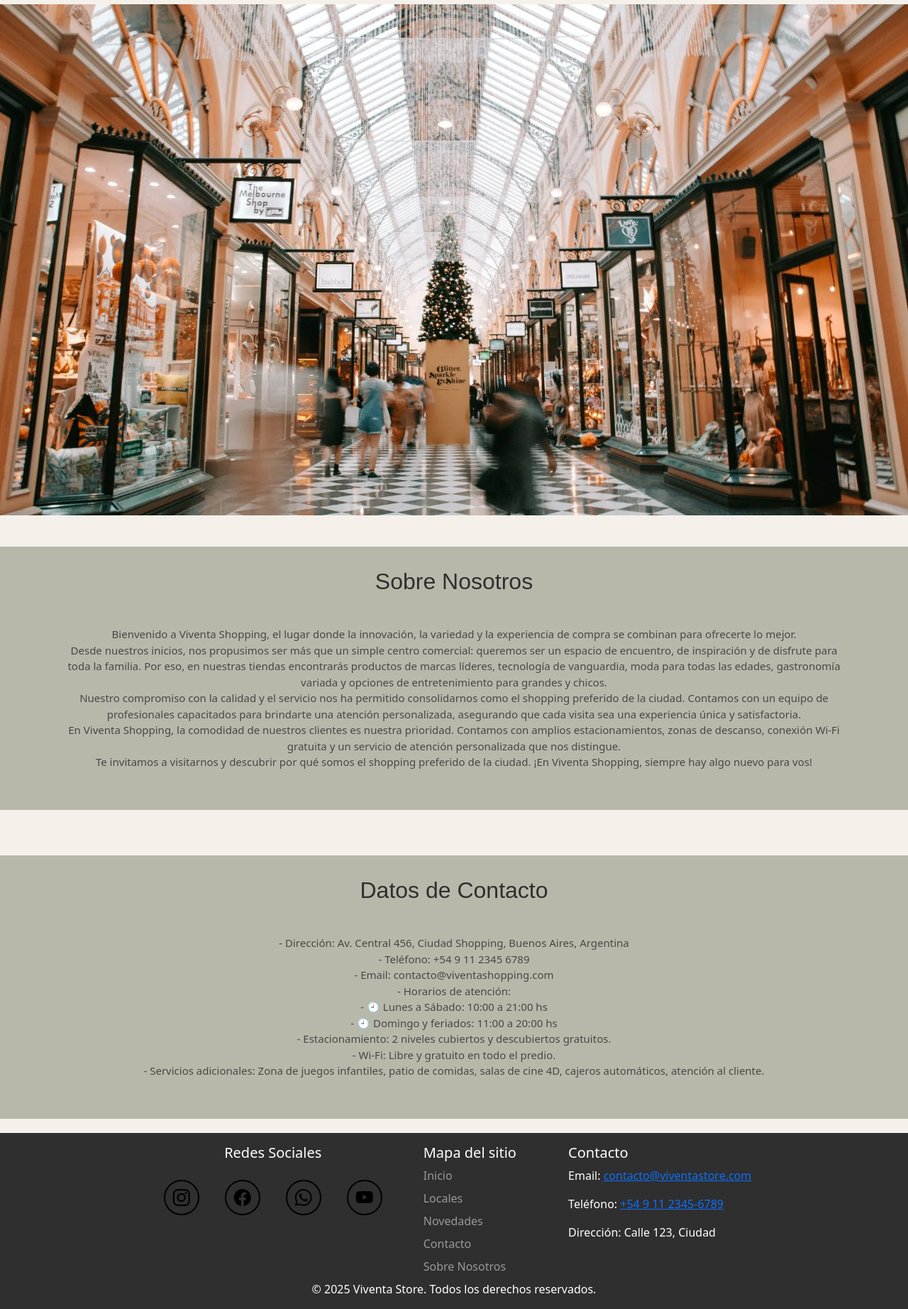
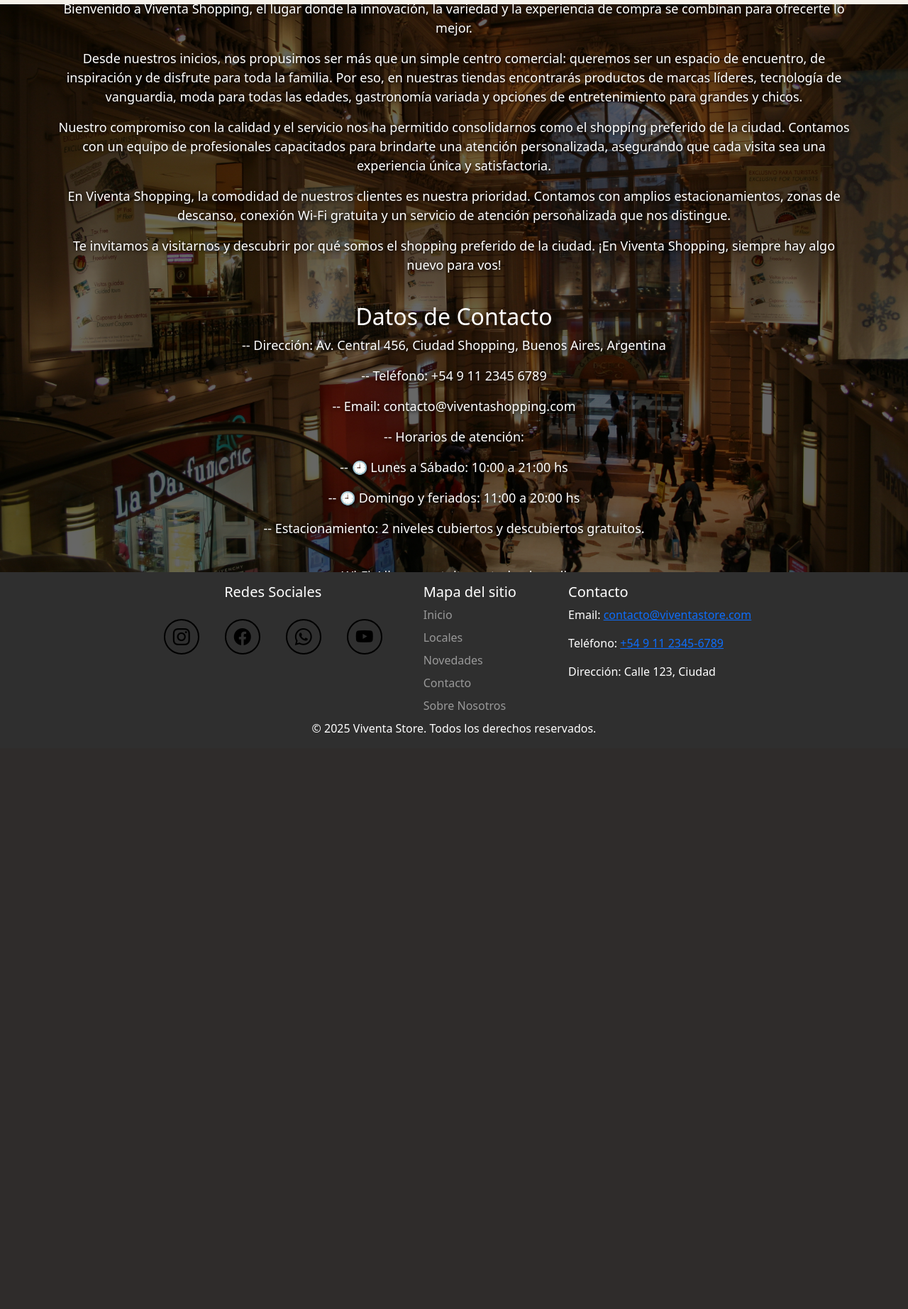
Before and after one commit to Ramiro-Mc/tp-entornos-graficos, a PHP site: page /SobreNosotros.html in a window 1280 px wide. Shown: the part 114-1958 px from the top of the page at 71% size. After the commit the page ends 1146 px from the top, so only its background shows below. Run offline with PHP 8.4, Linux system fonts and the light colour scheme.

Commit message:
proyecto

```diff
--- a/Frontend/Login.html
+++ b/Frontend/Login.html
@@ -38,7 +38,7 @@
 
     <main
       style="background-image: url('Image/Login-Register.jpg')"
-      class="fondo-login"
+      class="fondo-loginRegister"
     >
       <section class="loginRegister-box">
         <h1>Inicio Sesión</h1>
--- a/Frontend/Register.html
+++ b/Frontend/Register.html
@@ -38,7 +38,7 @@
 
     <main
       style="background-image: url('Image/Login-Register.jpg')"
-      class="fondo-login"
+      class="fondo-loginRegister"
     >
       <section class="loginRegister-box">
         <h1>Crear una nueva cuenta</h1>
--- a/Frontend/SobreNosotros.html
+++ b/Frontend/SobreNosotros.html
@@ -27,6 +27,7 @@
     <link rel="icon" type="image/x-icon" href="Image/logo.png" />
   </head>
 
+  <body>
     <header>
       <div class="top-bar">
         <a href="index.html">
@@ -40,59 +41,72 @@
       </div>
     </header>
 
-  <body>
-    <img src="Image/Carrusel1.png" class="d-block w-100" alt="..." /> <br />
-
-    <section class="locales seccion-oscura">
+    <main>
+      <div class="contenedor">
+        <div class="fondoSobreNosotros">
+          <img src="Image/sobreNosotros.jpg" alt="Fondo" />
+        </div>
+        <div class="contenido">
+          <br />
+          <div class="sobreNosotros container mt-5">
             <h2>Sobre Nosotros</h2>
-      <br />
-      <div class="nosotros container">
             <p>
               Bienvenido a Viventa Shopping, el lugar donde la innovación, la
               variedad y la experiencia de compra se combinan para ofrecerte lo
-          mejor. <br />
-          Desde nuestros inicios, nos propusimos ser más que un simple centro
-          comercial: queremos ser un espacio de encuentro, de inspiración y de
-          disfrute para toda la familia. Por eso, en nuestras tiendas
-          encontrarás productos de marcas líderes, tecnología de vanguardia,
-          moda para todas las edades, gastronomía variada y opciones de
-          entretenimiento para grandes y chicos. <br />
+              mejor.
+            </p>
+            <p>
+              Desde nuestros inicios, nos propusimos ser más que un simple
+              centro comercial: queremos ser un espacio de encuentro, de
+              inspiración y de disfrute para toda la familia. Por eso, en
+              nuestras tiendas encontrarás productos de marcas líderes,
+              tecnología de vanguardia, moda para todas las edades, gastronomía
+              variada y opciones de entretenimiento para grandes y chicos.
+            </p>
+            <p>
               Nuestro compromiso con la calidad y el servicio nos ha permitido
-          consolidarnos como el shopping preferido de la ciudad. Contamos con un
-          equipo de profesionales capacitados para brindarte una atención
-          personalizada, asegurando que cada visita sea una experiencia única y
-          satisfactoria. <br />
+              consolidarnos como el shopping preferido de la ciudad. Contamos
+              con un equipo de profesionales capacitados para brindarte una
+              atención personalizada, asegurando que cada visita sea una
+              experiencia única y satisfactoria.
+            </p>
+            <p>
               En Viventa Shopping, la comodidad de nuestros clientes es nuestra
-          prioridad. Contamos con amplios estacionamientos, zonas de descanso,
-          conexión Wi-Fi gratuita y un servicio de atención personalizada que
-          nos distingue. <br />
+              prioridad. Contamos con amplios estacionamientos, zonas de
+              descanso, conexión Wi-Fi gratuita y un servicio de atención
+              personalizada que nos distingue.
+            </p>
+            <p>
               Te invitamos a visitarnos y descubrir por qué somos el shopping
-          preferido de la ciudad. ¡En Viventa Shopping, siempre hay algo nuevo
-          para vos!
+              preferido de la ciudad. ¡En Viventa Shopping, siempre hay algo
+              nuevo para vos!
             </p>
+            <br />
+            <h2>Datos de Contacto</h2>
+            <p>
+              -- Dirección: Av. Central 456, Ciudad Shopping, Buenos Aires,
+              Argentina
+            </p>
+            <p>-- Teléfono: +54 9 11 2345 6789</p>
+            <p>-- Email: contacto@viventashopping.com</p>
+            <p>-- Horarios de atención:</p>
+            <p>-- 🕘 Lunes a Sábado: 10:00 a 21:00 hs</p>
+            <p>-- 🕘 Domingo y feriados: 11:00 a 20:00 hs</p>
+            <p>
+              -- Estacionamiento: 2 niveles cubiertos y descubiertos gratuitos.
+            </p>
+            <br />
+            <p>-- Wi-Fi: Libre y gratuito en todo el predio.</p>
+            <p>
+              -- Servicios adicionales: Zona de juegos infantiles, patio de
+              comidas, salas de cine 4D, cajeros automáticos, atención al
+              cliente.
+            </p>
+            <br />
           </div>
-    </section>
-    <br />
-    <section class="locales seccion-oscura">
-      <h2>Datos de Contacto</h2>
-      <br />
-      <div class="nosotros">
-        <p>
-          - Dirección: Av. Central 456, Ciudad Shopping, Buenos Aires, Argentina
-          <br />
-          - Teléfono: +54 9 11 2345 6789 <br />
-          - Email: contacto@viventashopping.com <br />
-          - Horarios de atención: <br />
-          - 🕘 Lunes a Sábado: 10:00 a 21:00 hs <br />
-          - 🕘 Domingo y feriados: 11:00 a 20:00 hs <br />
-          - Estacionamiento: 2 niveles cubiertos y descubiertos gratuitos.
-          <br />
-          - Wi-Fi: Libre y gratuito en todo el predio. <br />
-          - Servicios adicionales: Zona de juegos infantiles, patio de comidas,
-          salas de cine 4D, cajeros automáticos, atención al cliente. <br />
-        </p>
         </div>
-    </section>
+      </div>
+    </main>
 
     <footer
       class="seccion-footer d-flex flex-column justify-content-center align-items-center pt-3"
--- a/Frontend/style.css
+++ b/Frontend/style.css
@@ -93,13 +93,10 @@ nav a:hover {
   text-align: center;
   color: #999999;
 }
-.nosotros p{
-  font-size: 15px;
-  text-align: center;
-  color: rgb(72, 71, 71);}
+
 
 .presentacion {
-  padding: 15px 15px 15px 15px;
+  padding: 15px;
   font-family: 'Raleway', sans-serif;
   word-spacing: 3px;
 }
@@ -170,12 +167,12 @@ nav a:hover {
   justify-content: center;
   border-radius: 50%;
   padding: 2px;
-  border: 2px solid rgb(0, 0, 0);
+  border: 2px solid #000000;
   }
 
   .iconos-redes-sociales i{
 
-  color: rgb(0, 0, 0);
+  color: #000000;
   font-size: 1.5rem;
   transition: all 0.2s ease-in;
   }
@@ -189,7 +186,7 @@ nav a:hover {
   }
 
   .iconos-redes-sociales a:hover i{
-  color: rgb(0, 0, 0);
+  color: #000000;
   transform: translateY(-2px);
   }
 
@@ -203,7 +200,7 @@ nav a:hover {
 
 
   /* Login */
-  .fondo-login {
+  .fondo-loginRegister {
   background-size: cover;
   background-position: center;
   height: 100vh;
@@ -322,5 +319,57 @@ input[type="radio"]:checked + .btn-radio {
 }
 
 .btn-radio:hover {
-  background: #19b453; /* un verde más oscuro, no transparente */
+  background: #19b453;
 }
+
+/* Sobre nosotros */
+.fondo-sobreNosotros{
+  filter: brightness(70%);
+}
+
+.sobreNosotros p{
+  font-size: 18px;
+  text-align: center;
+  color: #fff;
+  text-shadow: 1px 1px 5px black;
+}
+
+.sobreNosotros h2 {
+  color: #fff;
+  text-align: center;
+}
+
+    .contenedor {
+      position: relative;
+      width: 100%;
+      height: 100vh;
+      overflow: hidden;
+    }
+
+    .fondoSobreNosotros {
+      position: absolute;
+      top: 0;
+      left: 0;
+      width: 100%;
+      height: 100%;
+      z-index: 1;
+    }
+
+    .fondoSobreNosotros img {
+      width: 100%;
+      height: 100%;
+      object-fit: cover;
+      filter: brightness(40%);
+    }
+
+    .contenido {
+      position: absolute;
+      width: 100%;
+      height: 100%;
+      z-index: 2;
+      display: flex;
+      align-items: center;
+      justify-content: center;
+      color: #fff;
+      padding: 20px;
+    }
```
Also changed, not shown: introduccion.md (+5 -10 lines), Frontend/Image/sobreNosotros.jpg (added). Lines whose indentation alone changed are shown as unchanged.
